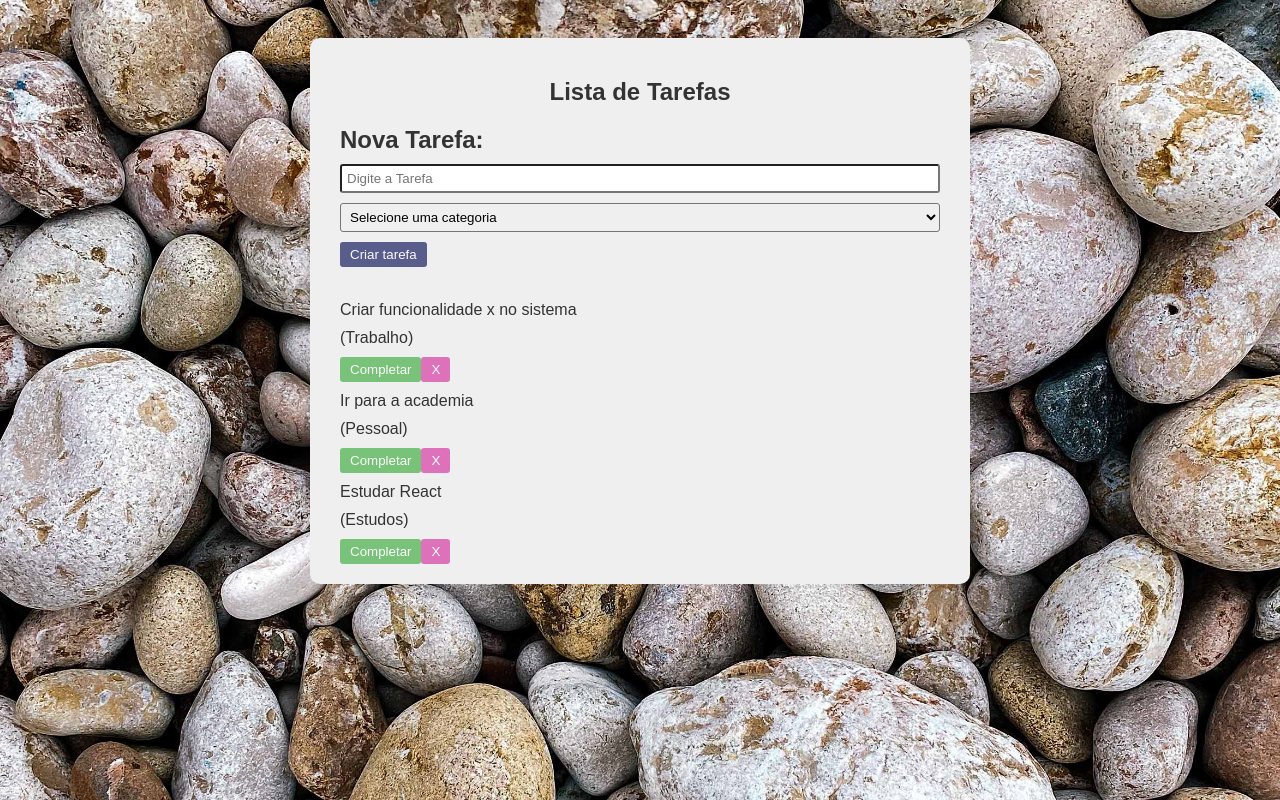
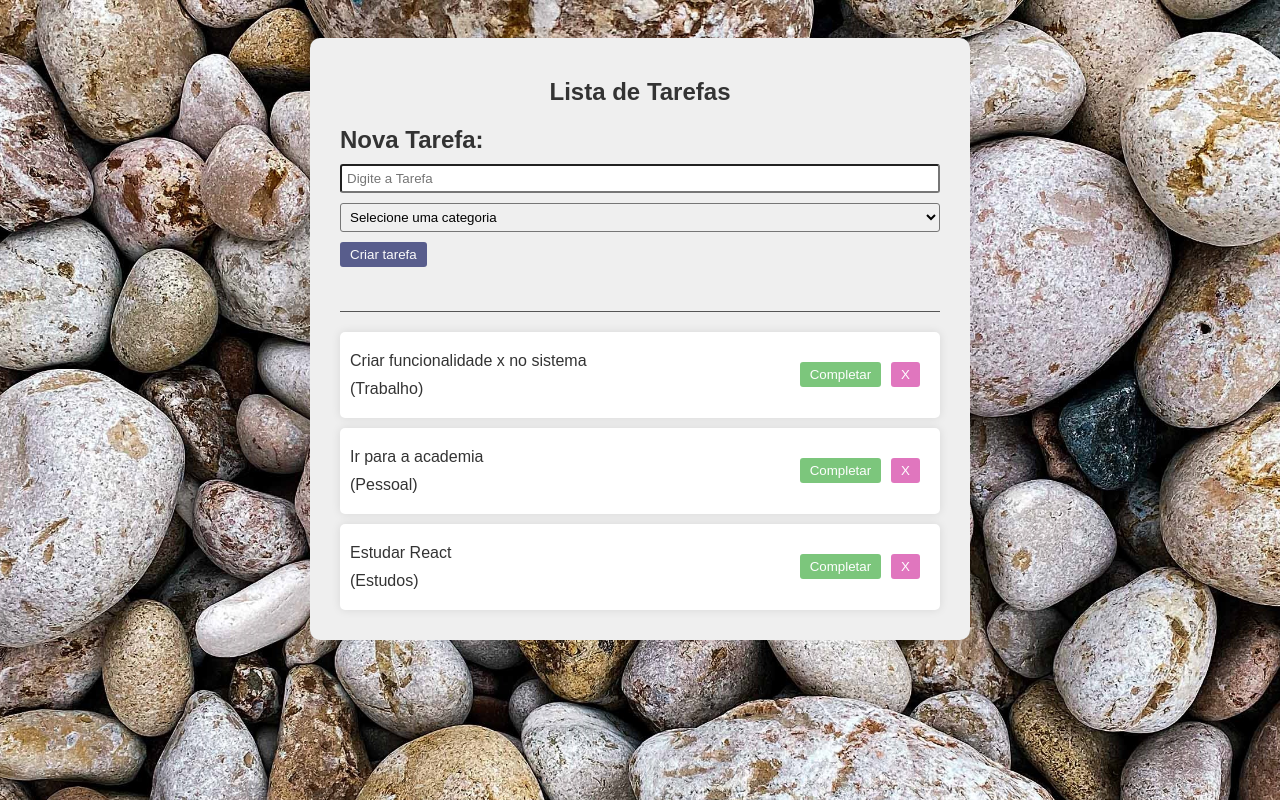
Before and after one commit to VictorParizio/to-do-everyday, a React (Vite) app: page / in a window 1280 px wide. Shown: the top 800 px of the page. Built offline with nearby package versions, Linux system fonts and the light colour scheme.

Commit message:
feat (App) CSS da Lista de Tarefas foram adicionadas estilos para melhor visualização das tarefas e posicionamento dos botões.

```diff
--- a/src/App.css
+++ b/src/App.css
@@ -33,6 +33,7 @@ button {
   background-color: #333974;
   color: #fff;
   padding: 5px 10px;
+  margin-right: 10px;
   border: none;
   border-radius: 3px;
   cursor: pointer;
@@ -42,6 +43,23 @@ button {
 
 button:hover {
   opacity: 1;
+}
+
+.todo-list {
+  margin-top: 20px;
+  padding-top: 20px;
+  border-top: 1px solid #555;
+}
+
+.todo {
+  background-color: #fff;
+  box-shadow: 0 0 10px rgba(0, 0, 0, .1);
+  padding: 10px;
+  margin-bottom: 10px;
+  border-radius: 5px;
+  display: flex;
+  align-items: center;
+  justify-content: space-between;
 }
 
 .complete {
```
